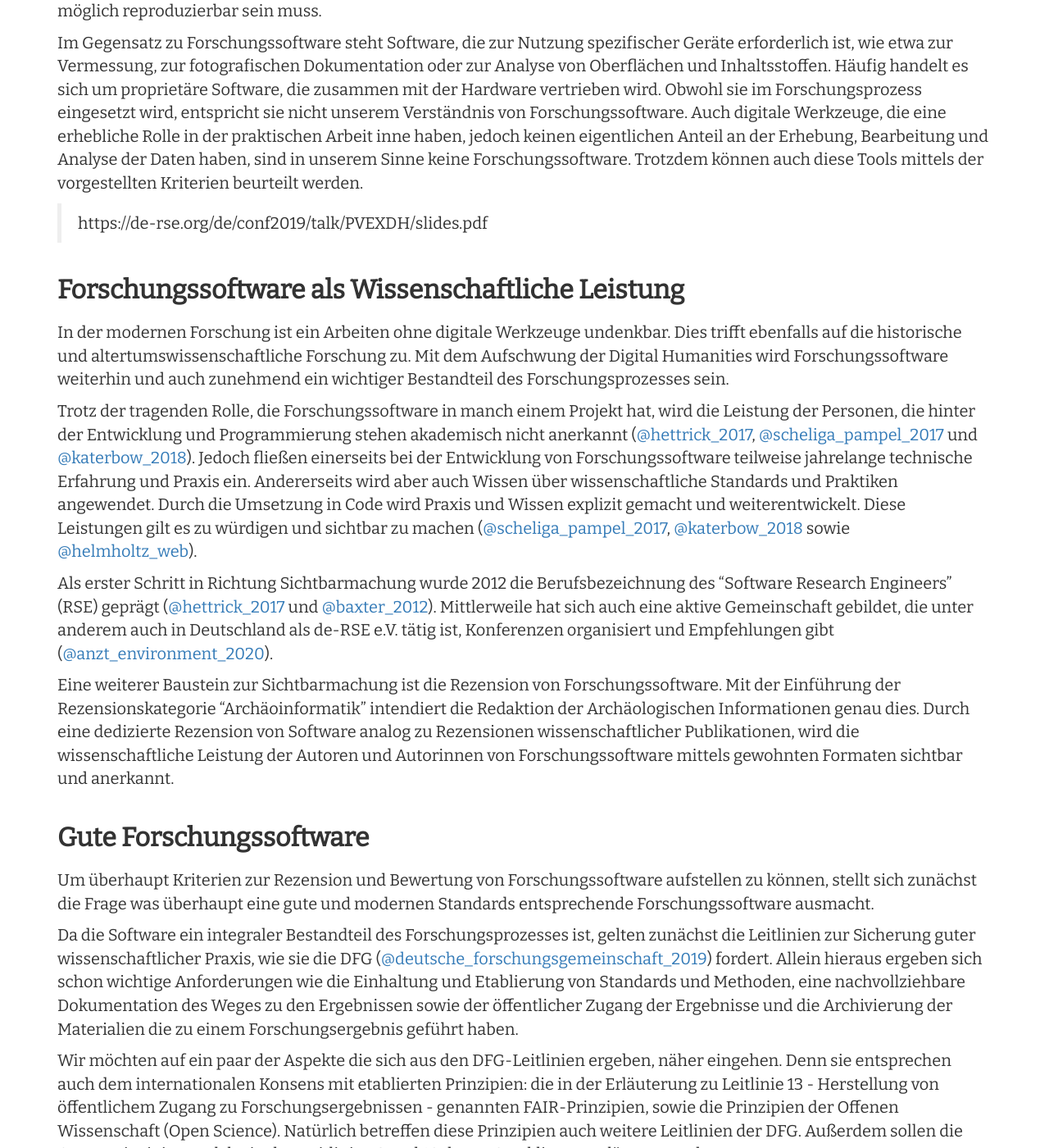
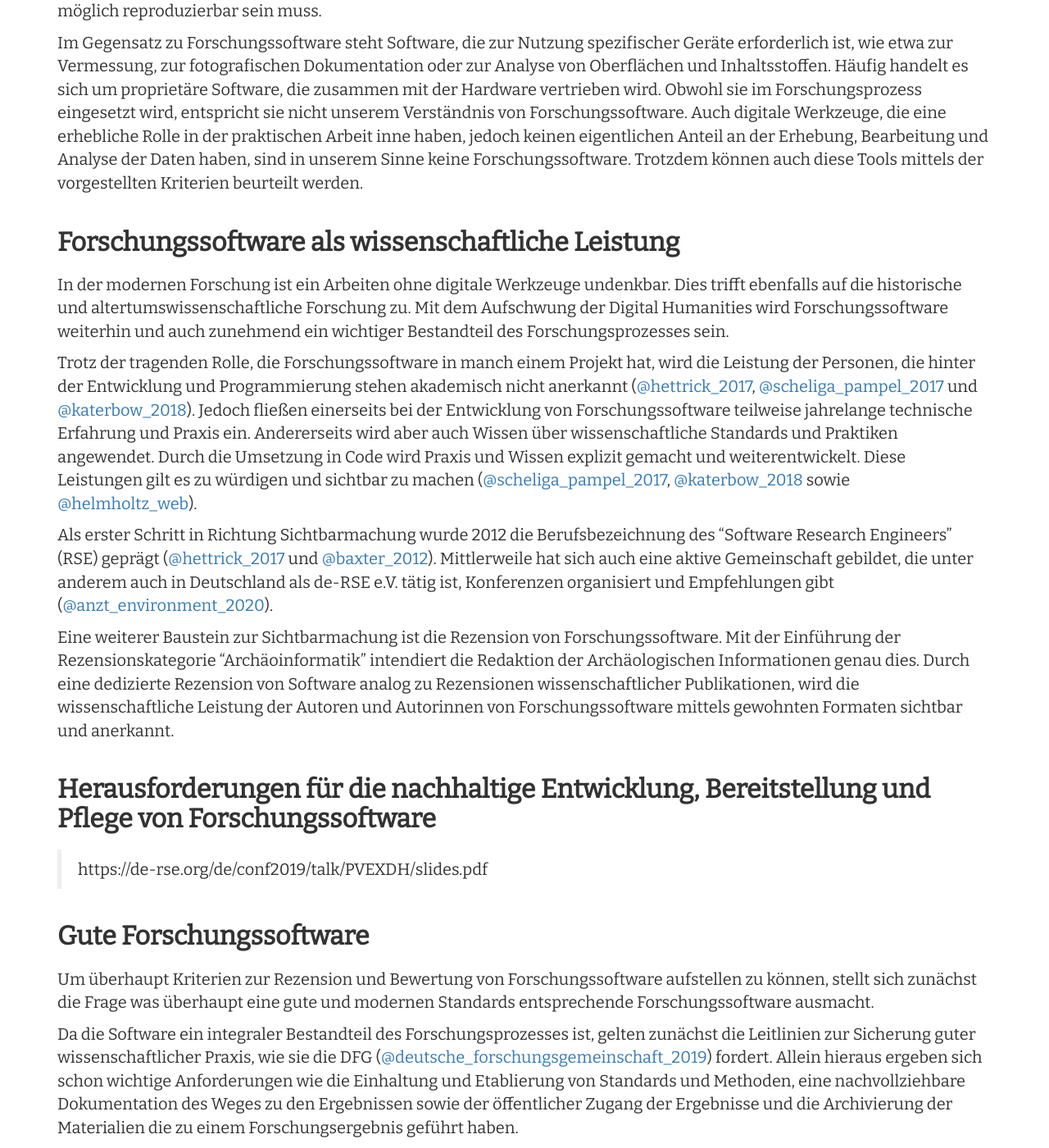
Before and after one commit to Research-Squirrel-Engineers/Impuls_SoftwareRezensionen_DGUF, a Jekyll site: the page built from Draft.md, in a window 1280 px wide and 1400 px high, scrolled down 1875 px. Shown: the whole window at 82% size. Built offline with Jekyll 4.4.1, drawn with Linux system fonts in a browser that asks for light colours; nearby versions of some CDN libraries; part of the change alters nothing that is shown.

Commit message:
add section Herausforderungen ... von Forschungssoftware
Herausforderungen für die nachhaltige Entwicklung, Bereitstellung und Pflege von Forschungssoftware

```diff
--- a/Draft.md
+++ b/Draft.md
@@ -57,9 +57,7 @@ Forschungssoftware kann entweder für einen sehr spezifischen Bedarf oder einen
 
 Im Gegensatz zu Forschungssoftware steht Software, die zur Nutzung spezifischer Geräte erforderlich ist, wie etwa zur Vermessung, zur fotografischen Dokumentation oder zur Analyse von Oberflächen und Inhaltsstoffen. Häufig handelt es sich um proprietäre Software, die zusammen mit der Hardware vertrieben wird. Obwohl sie im Forschungsprozess eingesetzt wird, entspricht sie nicht unserem Verständnis von Forschungssoftware. Auch digitale Werkzeuge, die eine erhebliche Rolle in der praktischen Arbeit inne haben, jedoch keinen eigentlichen Anteil an der Erhebung, Bearbeitung und Analyse der Daten haben, sind in unserem Sinne keine Forschungssoftware. Trotzdem können auch diese Tools mittels der vorgestellten Kriterien beurteilt werden.
 
-> https://de-rse.org/de/conf2019/talk/PVEXDH/slides.pdf
-
-### Forschungssoftware als Wissenschaftliche Leistung
+### Forschungssoftware als wissenschaftliche Leistung
 
 In der modernen Forschung ist ein Arbeiten ohne digitale Werkzeuge undenkbar. Dies trifft ebenfalls auf die historische und altertumswissenschaftliche Forschung zu. Mit dem Aufschwung der Digital Humanities wird Forschungssoftware weiterhin und auch zunehmend ein wichtiger Bestandteil des Forschungsprozesses sein.
 
@@ -68,6 +66,10 @@ Trotz der tragenden Rolle, die Forschungssoftware in manch einem Projekt hat, wi
 Als erster Schritt in Richtung Sichtbarmachung wurde 2012 die Berufsbezeichnung des "Software Research Engineers" (RSE) geprägt ([@hettrick_2017](#hettrick_2017) und [@baxter_2012](#baxter_2012)). Mittlerweile hat sich auch eine aktive Gemeinschaft gebildet, die unter anderem auch in Deutschland als de-RSE e.V. tätig ist, Konferenzen organisiert und Empfehlungen gibt ([@anzt_environment_2020](#anzt_environment_2020)).
 
 Eine weiterer Baustein zur Sichtbarmachung ist die Rezension von Forschungssoftware. Mit der Einführung der Rezensionskategorie "Archäoinformatik" intendiert die Redaktion der Archäologischen Informationen genau dies. Durch eine dedizierte Rezension von Software analog zu Rezensionen wissenschaftlicher Publikationen, wird die wissenschaftliche Leistung der Autoren und Autorinnen von Forschungssoftware mittels gewohnten Formaten sichtbar und anerkannt.
+
+### Herausforderungen für die nachhaltige Entwicklung, Bereitstellung und Pflege von Forschungssoftware
+
+> https://de-rse.org/de/conf2019/talk/PVEXDH/slides.pdf
 
 ### Gute Forschungssoftware
 
```
